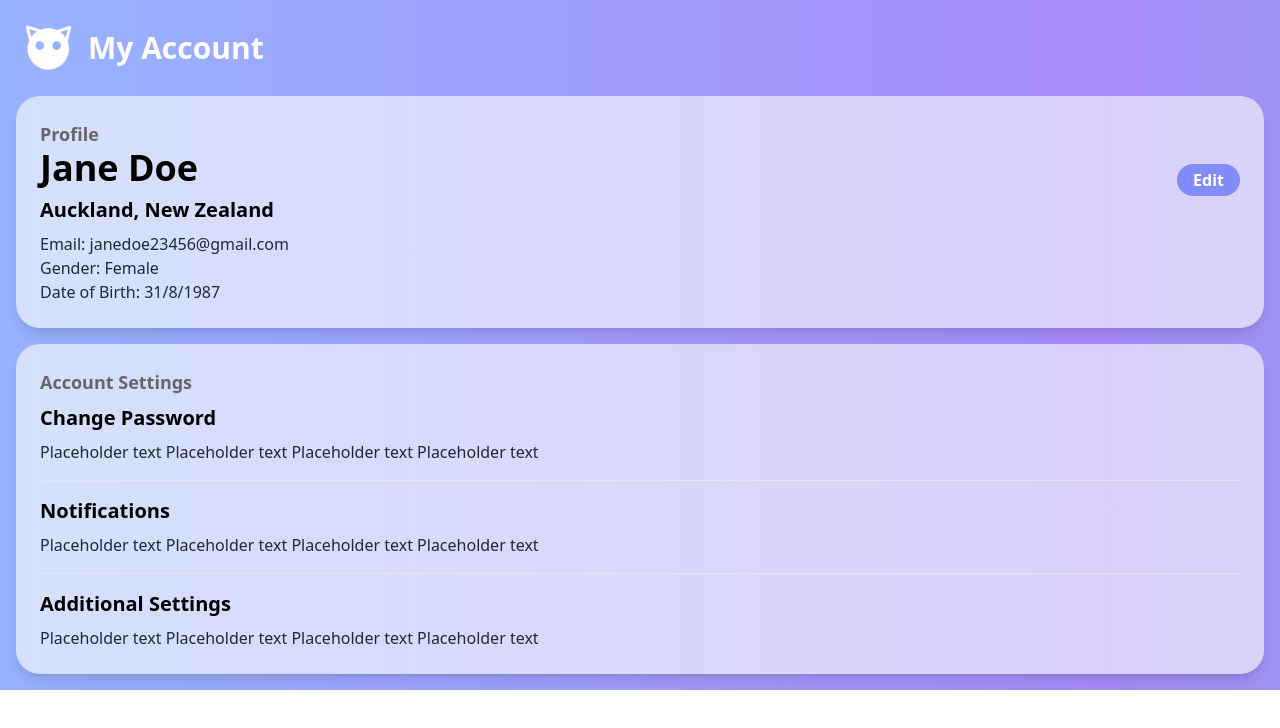
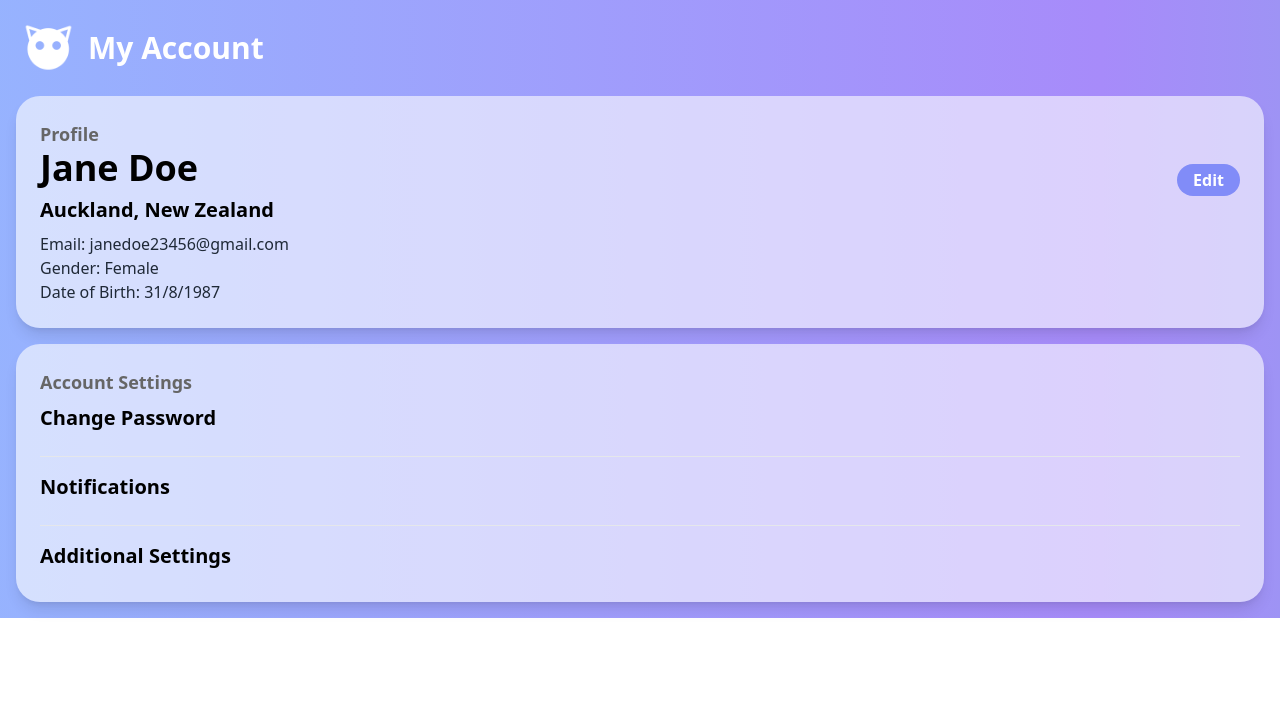
Before and after one commit to yousongsun/gdsc-hackathon-2024, a React (Vite) app in the folder frontend/: page /profile in a window 1280 px wide. Shown: the top 728 px of the page. Built offline with nearby package versions, Linux system fonts and the light colour scheme; no server answers.

Commit message:
chore: replace ph text

```diff
--- a/frontend/src/components/Profile.jsx
+++ b/frontend/src/components/Profile.jsx
@@ -29,21 +29,18 @@ const Profile = () => {
           <div className='flex flex-col'>
             <div>
               <h2 className='text-xl font-bold mb-2'>Change Password</h2>
-              <p className='text-gray-800'>Placeholder text Placeholder text Placeholder text Placeholder text</p>
             </div>
 
             <hr className='my-4' />
 
             <div>
               <h2 className='text-xl font-bold mb-2'>Notifications</h2>
-              <p className='text-gray-800'>Placeholder text Placeholder text Placeholder text Placeholder text</p>
             </div>
 
             <hr className='my-4' />
 
             <div>
               <h2 className='text-xl font-bold mb-2'>Additional Settings</h2>
-              <p className='text-gray-800'>Placeholder text Placeholder text Placeholder text Placeholder text</p>
             </div>
 
           </div>
```
